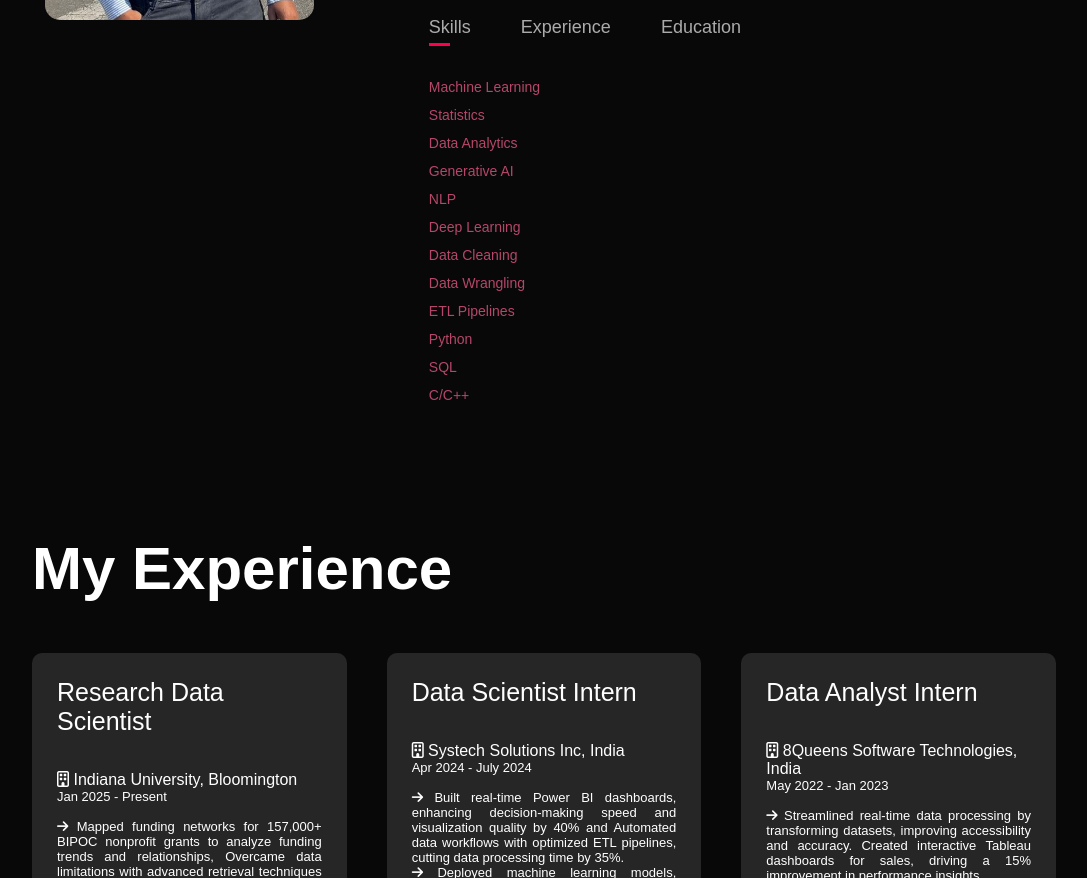
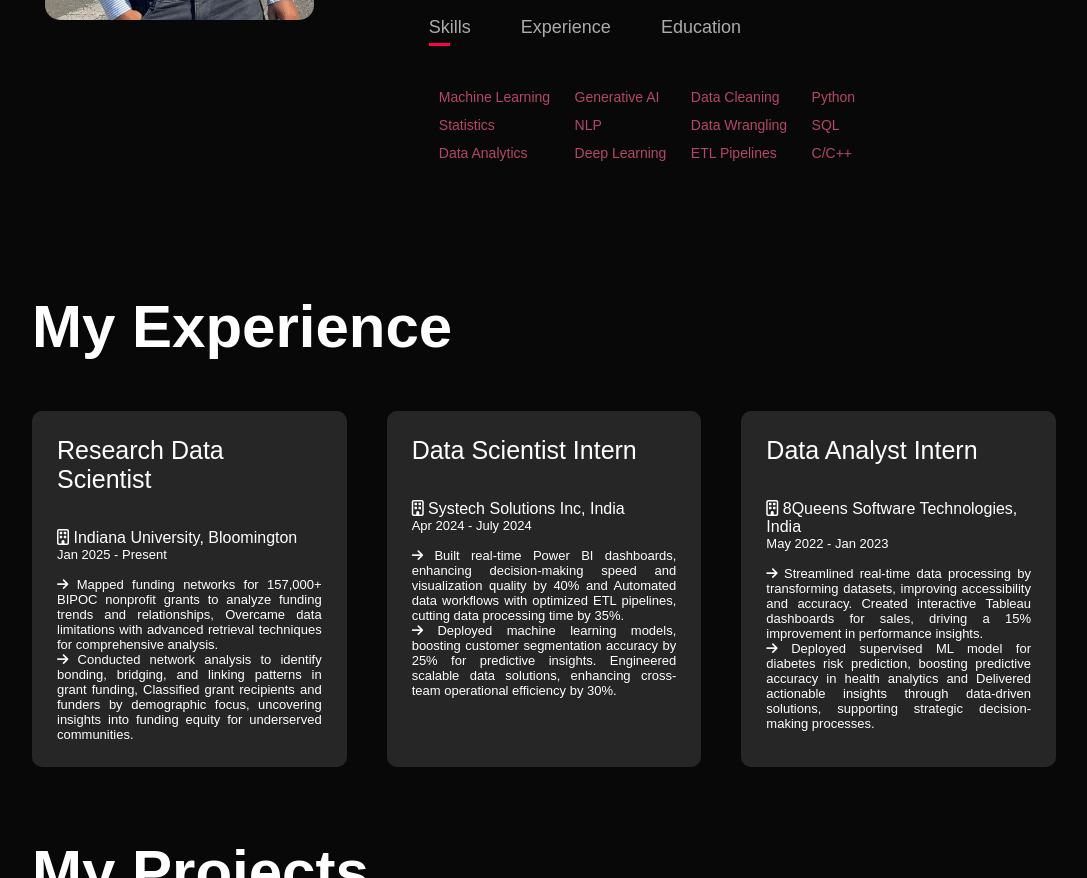
Before and after one commit to sanjai-11/portfolio-site, a plain HTML site: page index.html in a window 1280 px wide. Shown: the part 1232-2110 px from the top of the page, without its empty margins (96-1183 px from the left). Drawn offline with Linux system fonts and the light colour scheme.

Commit message:
Update style.css

```diff
--- a/style.css
+++ b/style.css
@@ -139,6 +139,10 @@ nav ul li a:hover::after{
     width: 50%;
 }
 
+.tab-contents ul{
+    display: inline-block;
+    margin: 0 10px;
+  }
 .tab-contents ul li{
     list-style: none;
     margin: 10px 0;
```
